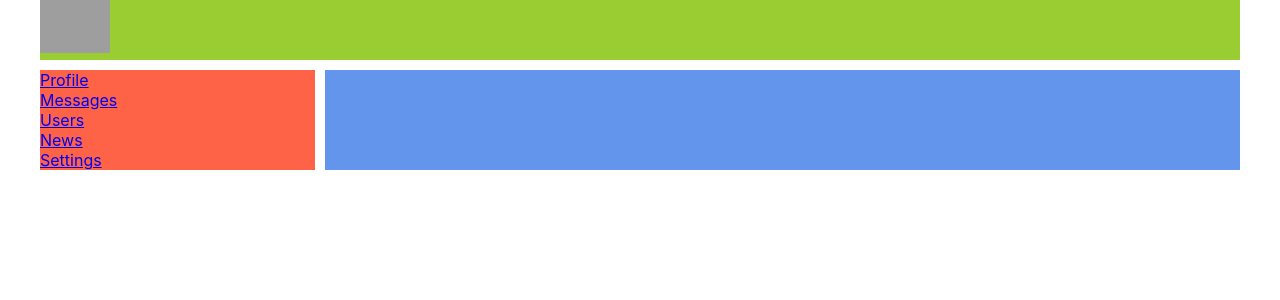
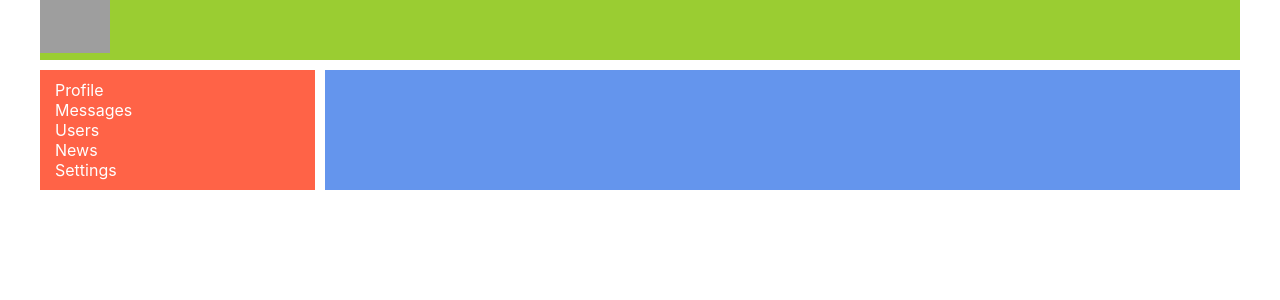
Before and after one commit to dimonarhipon/react, a React (Create React App) app: page / in a window 1280 px wide. Shown: the top 300 px of the page. Built offline with nearby package versions, Linux system fonts and the light colour scheme; grey boxes are pictures that could not be loaded.

Commit message:
Update Navbar.module.css

```diff
--- a/src/components/Navbar/Navbar.module.css
+++ b/src/components/Navbar/Navbar.module.css
@@ -1,12 +1,15 @@
-
-
 .nav {
-	grid-area: n;
-	background-color: tomato;
+  grid-area: n;
+  padding-top: 10px;
+  padding-bottom: 10px;
+  background-color: tomato;
 }
-.item {
-	color: #ffffff;
+.item a {
+  padding: 2px;
+  padding-left: 15px;
+  color: #fff;
+  text-decoration: none;
 }
-.active {
-	text-decoration: underline;
+a.active {
+  color: #000;
 }
```
